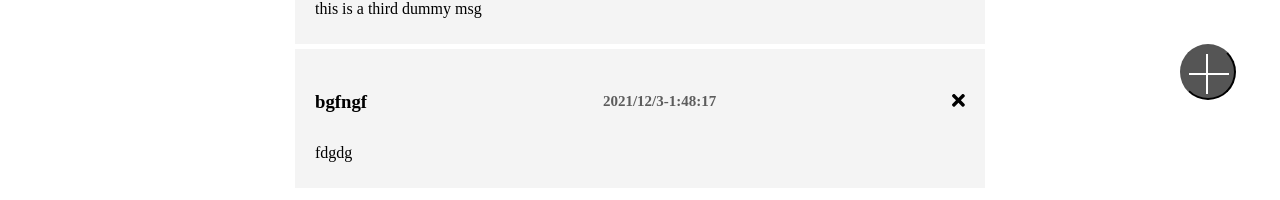
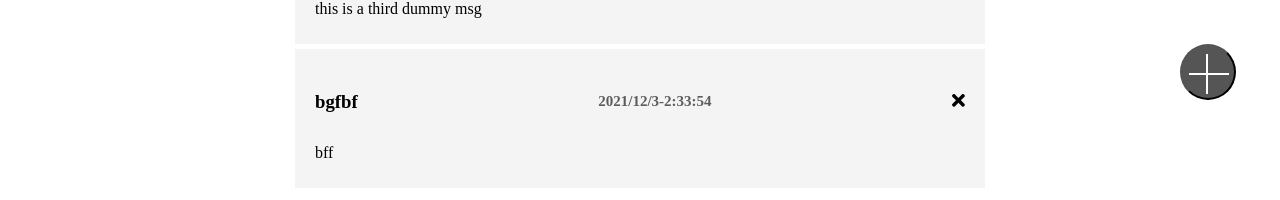
Before and after one commit to pauliee99/notetaking, an Angular app: page / in a window 1280 px wide. Shown: the part 496-696 px from the top of the page. Built offline with nearby package versions, Linux system fonts and the light colour scheme; data requests are answered from the project's data file.

Commit message:
banner fixed

```diff
--- a/db.json
+++ b/db.json
@@ -19,9 +19,9 @@
       "msg": "this is a third dummy msg"
     },
     {
-      "name": "bgfngf",
-      "date": "2021/12/3-1:48:17",
-      "msg": "fdgdg",
+      "name": "bgfbf",
+      "date": "2021/12/3-2:33:54",
+      "msg": "bff",
       "id": 4
     }
   ]
--- a/src/app/app.component.css
+++ b/src/app/app.component.css
@@ -16,7 +16,7 @@
     left: 10px;
 }
 .toolbar {
-    position: absolute;
+    position: fixed;
     top: 0;
     left: 0;
     right: 0;
```
